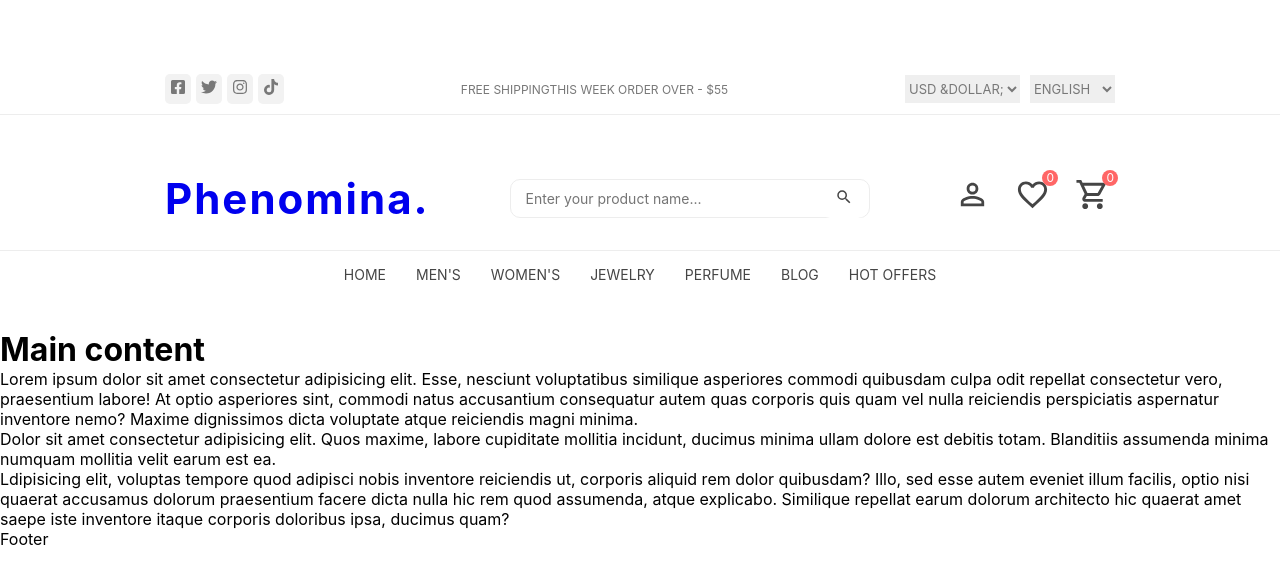
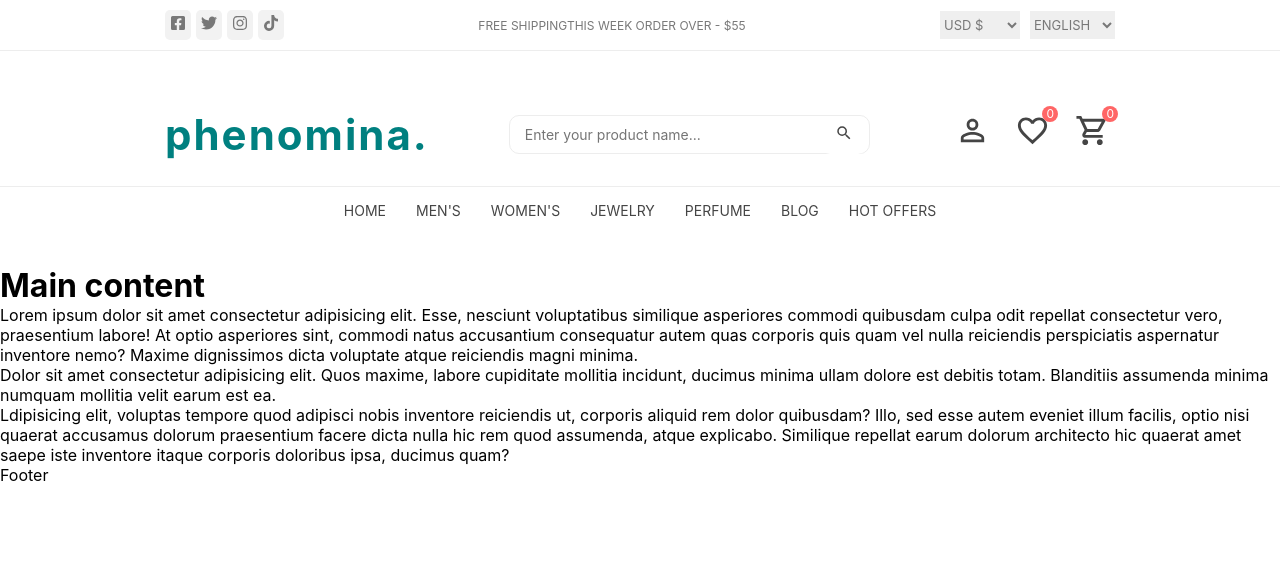
Before and after one commit to lisawagner/ecommerce-phenominav, a React (Create React App) app: page / in a window 1280 px wide. Shown: the top 584 px of the page. Built offline with nearby package versions, Linux system fonts and the light colour scheme.

Commit message:
style updates

```diff
--- a/src/components/Layout/Layout.jsx
+++ b/src/components/Layout/Layout.jsx
@@ -1,5 +1,5 @@
 import React from 'react'
-// import Navbar from '../Navbar/Navbar'
+import Navbar from '../Navbar/Navbar'
 import Footer from '../Footer/Footer'
 import Navbar3 from '../Navbar3/Navbar3'
 // import Navbar2 from '../Navbar2/Navbar2'
--- a/src/components/Navbar3/Navbar3.jsx
+++ b/src/components/Navbar3/Navbar3.jsx
@@ -73,7 +73,7 @@ const Navbar3 = () => {
       </div>
       <div className="header-top-actions">
         <select name="currency">
-          <option value="usd">USD &dollar;</option>
+          <option value="usd">USD $</option>
           <option value="eur">EUR &euro;</option>
         </select>
         <select name="language">
--- a/src/components/Navbar3/navbar3.css
+++ b/src/components/Navbar3/navbar3.css
@@ -138,7 +138,9 @@ body::-webkit-scrollbar-thumb:hover { background: hsl(0, 0%, 70%); }
   border-bottom: 1px solid var(--cultured);
 }
 
-.header-logo {margin-bottom: 20px; }
+.header-logo {
+  margin-bottom: 20px;
+}
 
 /* .header-logo img { margin: auto; } */
 /* new */
@@ -146,6 +148,9 @@ body::-webkit-scrollbar-thumb:hover { background: hsl(0, 0%, 70%); }
   display: block;
   text-align: center;
   font-weight: 700;
+  /* color: hsl(0, 0%, 13%); */
+  color: teal;
+  text-transform: lowercase;
   /* --fs-1: 1.563rem; */
   font-size: var(--fs-1);
   letter-spacing: 2px;
@@ -466,6 +471,10 @@ body::-webkit-scrollbar-thumb:hover { background: hsl(0, 0%, 70%); }
   .container { max-width: 980px; }
 
   /* header */
+  .header-top {
+    margin-top: 0px;
+  }
+
   .header-social-container {
     display: flex;
     align-items: center;
```
